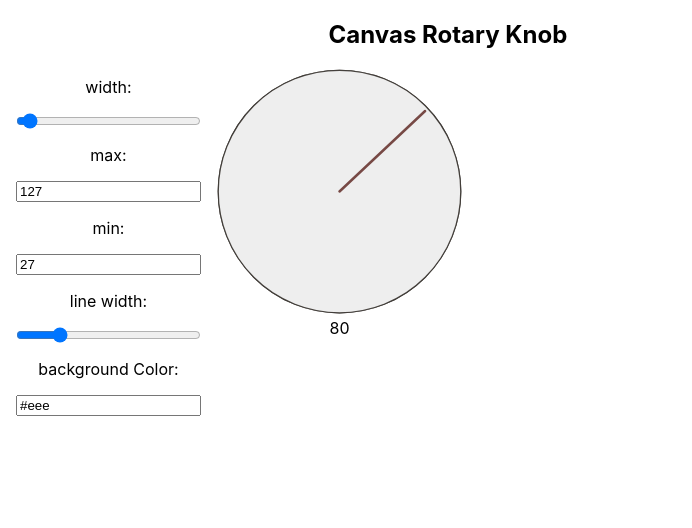
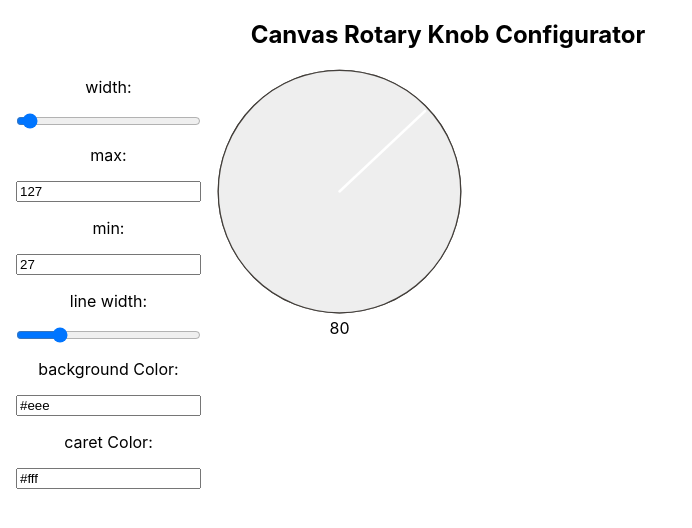
Before and after one commit to TimSusa/react-canvas-rotary-knob, a React (Create React App) app: page / in a window 1280 px wide. Shown: the top 528 px of the page, without its empty margins (0-692 px from the left). Built offline with nearby package versions, Linux system fonts and the light colour scheme.

Commit message:
chore: Introduce specific type for the comp

```diff
--- a/src/App.tsx
+++ b/src/App.tsx
@@ -1,6 +1,7 @@
 import { useState } from "react";
 import "./App.css";
 import RotaryKnob from "./RotaryKnob";
+
 
 function App() {
   const [width, setWidth] = useState(250);
@@ -8,9 +9,10 @@ function App() {
   const [min, setMin] = useState(27);
   const [lineWidth, setlineWidth] = useState(200);
   const [bgColor, setBgColor] = useState("#eee")
+  const [caretColor, setCaretColor] = useState("#fff")
   return (
     <div className="App">
-      <h2>Canvas Rotary Knob</h2>
+      <h2>Canvas Rotary Knob Configurator</h2>
 
       <div className="flex-wrap">
         <div className="flex-left">
@@ -66,11 +68,26 @@ function App() {
           >
           </input>
 
+          <label>caret Color:</label>
+          <input
+            name="c-color"
+            type="text"
+            defaultValue={caretColor}
 
+            onChange={onCaretColorChange}
+          >
+          </input>
         </div>
 
         <div className="flex-right">
-          <RotaryKnob width={width} max={max} min={min} lineWidth={lineWidth} backgroundColor={bgColor}></RotaryKnob>
+          <RotaryKnob
+          width={width}
+          max={max}
+          min={min}
+          lineWidth={lineWidth}
+          backgroundColor={bgColor}
+          caretColor={caretColor}
+          ></RotaryKnob>
         </div>
       </div>
     </div>
@@ -90,6 +107,9 @@ function App() {
   function onBgColorChange (e: any) {
     setBgColor(e.target.value)
   }
+  function onCaretColorChange(e: any){
+    setCaretColor(e.target.value)
+  }
 }
 
 export default App;
--- a/src/RotaryKnob.tsx
+++ b/src/RotaryKnob.tsx
@@ -1,7 +1,25 @@
 import React, { useEffect, useRef, useState } from "react";
 import { debounce } from "debounce";
 
+
 export default RotaryKnob;
+
+
+
+type tRotaryKnob = {
+  isDisabled?: boolean | undefined;
+  width?: number | undefined;
+  value?: number | undefined;
+  max?: number | undefined;
+  min?: number | undefined;
+  backgroundColor?: string | undefined;
+  color?: string | undefined;
+  caretColor?: string | undefined;
+  showValueLabel?: boolean | undefined;
+  debounceDelay?: number | undefined;
+  lineWidth?: number | undefined;
+  cbValChanged?: ((val: number) => number) | undefined;
+};
 
 function RotaryKnob({
   isDisabled = false,
@@ -16,12 +34,12 @@ function RotaryKnob({
   debounceDelay = 5,
   lineWidth = 40,
   cbValChanged = (val: number) => val,
-}) {
+}: tRotaryKnob) {
   const caretWidth = tWidth / lineWidth;
   const width = tWidth - 4 * caretWidth;
   const height = tWidth - 4 * caretWidth;
   let canvasRef = useRef<HTMLCanvasElement | null>(null);
-  let context = useRef<CanvasRenderingContext2D| null>(null);
+  let context = useRef<CanvasRenderingContext2D | null>(null);
   const [val, setVal] = useState(value);
   const isDragging = useRef(false);
   const verticalDiff = useRef(0);
@@ -88,7 +106,7 @@ function RotaryKnob({
 
   function yToVal(y: number) {
     const canvas: HTMLCanvasElement = canvasRef.current!;
-    const tH: number = canvas.height ;
+    const tH: number = canvas.height;
     const val = y / tH;
     const ttH = 1;
     const tmpVal = val < 0 ? 0 : val > ttH ? ttH : val;
@@ -170,7 +188,7 @@ function RotaryKnob({
     ctx.lineTo(0, xOffSet - 4 * caretWidth);
     ctx.rotate(rot);
     ctx.strokeStyle = caretColor;
-    ctx.lineWidth = caretWidth*2;
+    ctx.lineWidth = caretWidth * 2;
     ctx.stroke();
     ctx.translate(-radius, -radius);
     ctx.closePath();
```
Also changed, not shown: lib/RotaryKnob.d.ts (+4 -3 lines).
